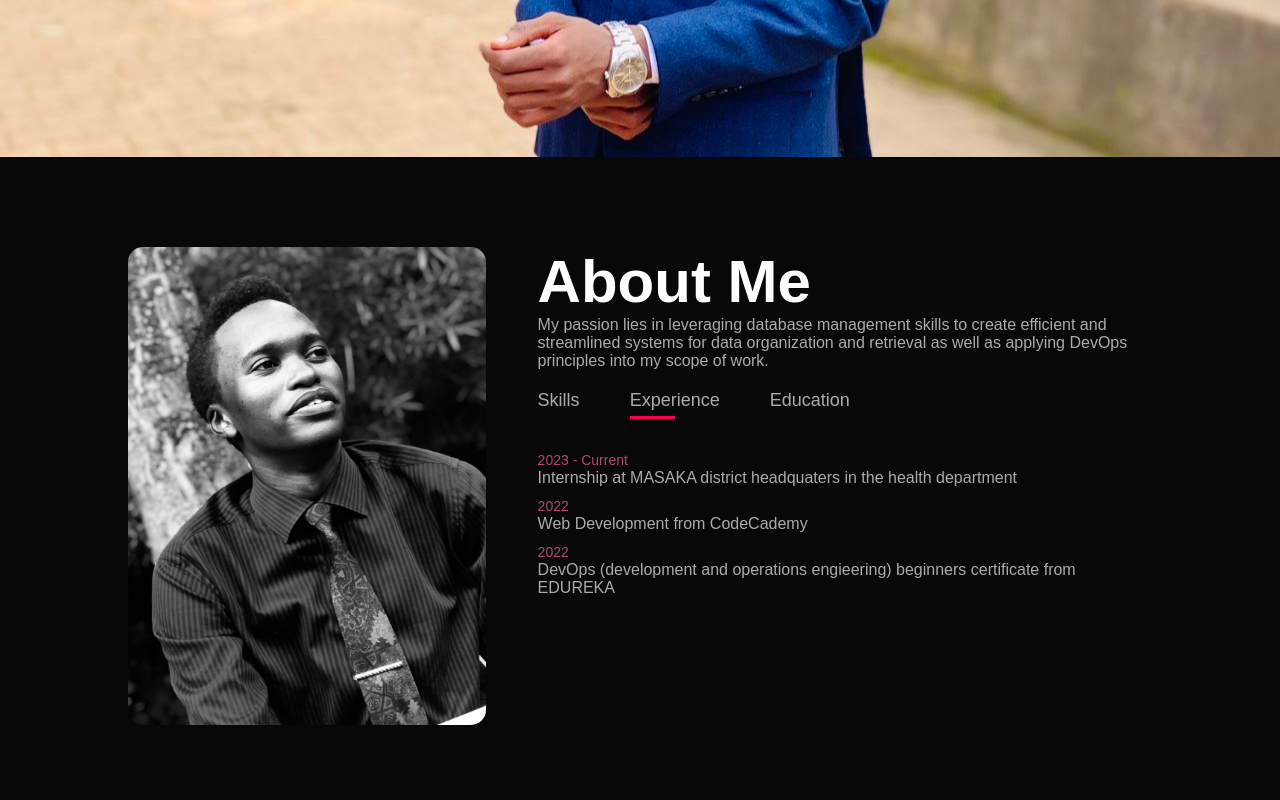
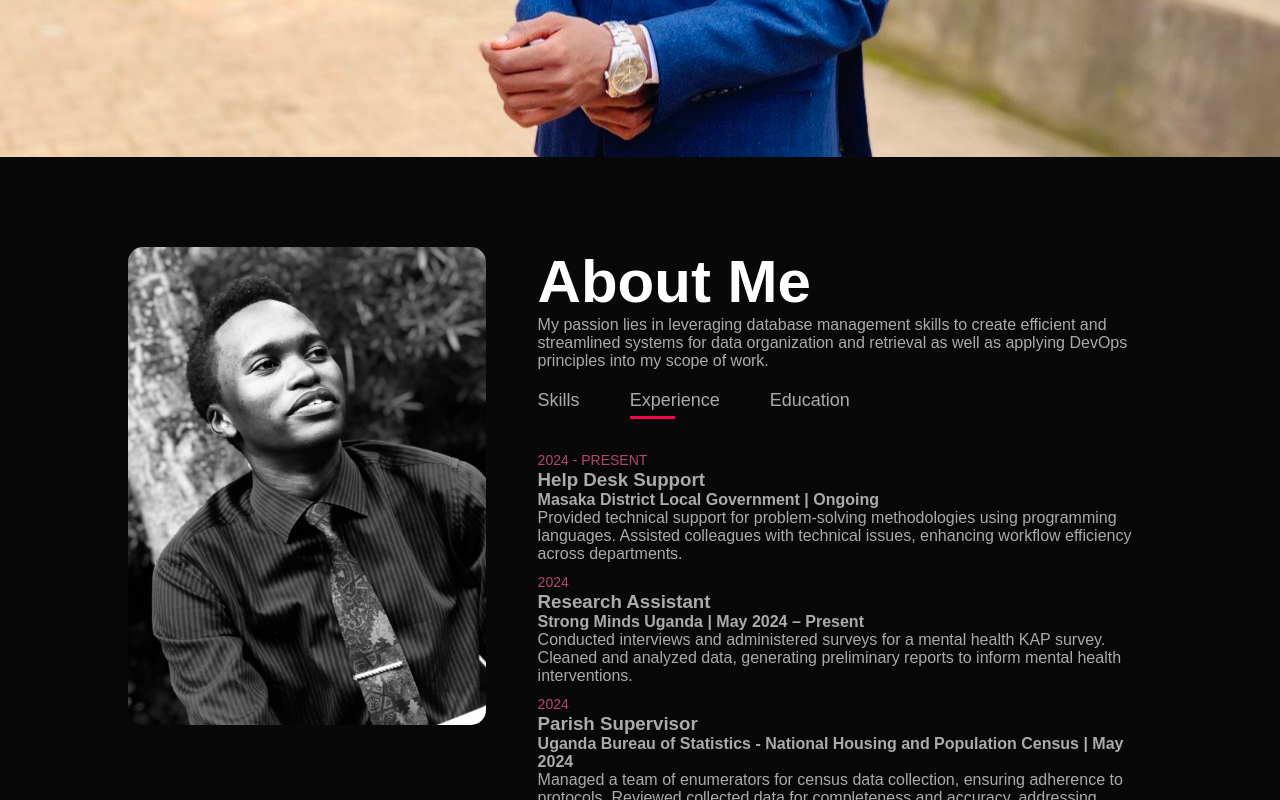
Before and after one commit to evra34/kisitu-paul, a plain HTML site: page index.html in a window 1280 px wide. Both pictures are taken after a click on the element "Experience". Shown: the part 643-1443 px from the top of the page. Drawn offline with nearby package versions, Linux system fonts and the light colour scheme.

Commit message:
Update index.html

```diff
--- a/index.html
+++ b/index.html
@@ -65,12 +65,36 @@
                     </div>
                     <div class="tab-contents" id="experience">
                         <ul>
-                            <li><span>2023 - Current</span><br>Internship at MASAKA district headquaters in the health department</li>
-                            <li><span>2022</span><br>Web Development from CodeCademy </li>
-                            <li><span>2022</span><br>DevOps (development and operations engieering) beginners certificate  from EDUREKA </li>
+                            <li>
+                                <span>2024 - PRESENT</span>
+                                <h3>Help Desk Support</h3>
+                                <p><strong>Masaka District Local Government | Ongoing</strong></p>
+                                <p>Provided technical support for problem-solving methodologies using programming languages. Assisted colleagues with technical issues, enhancing workflow efficiency across departments.</p>
+                            </li>
 
+                            <li>
+                                <span>2024</span>
+                                <h3>Research Assistant</h3>
+                                <p><strong>Strong Minds Uganda | May 2024 – Present</strong></p>
+                                <p>Conducted interviews and administered surveys for a mental health KAP survey. Cleaned and analyzed data, generating preliminary reports to inform mental health interventions.</p>
+                            </li>
+
+                            <li>
+                                <span>2024</span>
+                                <h3>Parish Supervisor</h3>
+                                <p><strong>Uganda Bureau of Statistics - National Housing and Population Census | May 2024</strong></p>
+                                <p>Managed a team of enumerators for census data collection, ensuring adherence to protocols. Reviewed collected data for completeness and accuracy, addressing logistical challenges in the field.</p>
+                            </li>
+
+                            <li>
+                                <span>2024</span>
+                                <h3>Data Entrant Supervisor</h3>
+                                <p><strong>Yellow Fever Campaign | February 2024</strong></p>
+                                <p>Oversaw data entry operations, ensuring accurate and timely entry of vaccination records. Conducted quality checks to maintain data integrity and address any discrepancies.</p>
+                            </li>
                         </ul>
                     </div>
+
                     <div class="tab-contents" id="education">
                         <ul>
                             <li><span>2021-to date</span><br>Bachelor of science in applied information technology - ISBAT UNIVERSITY </li>
@@ -159,7 +183,7 @@
                         <a href="https://github.com/evra34" target="_blank"><i class="fab fa-github"></i></a>
                         <a href="https://www.linkedin.com/in/kisitu-paul-47695326a?utm_source=share&utm_campaign=share_via&utm_content=profile&utm_medium=android_app" target="_blank"><i class="fab fa-linkedin"></i></a>
                     </div>
-                    <a href="CV/CURRICULUM VITAE.pdf" download  target="_blank" class="btn btn2">Download My CV</a>
+                    <a href="CV/MASTER CV.pdf" download  target="_blank" class="btn btn2">Download My CV</a>
                 </div>
                 <div class="contact-right">
                     <form>
```
